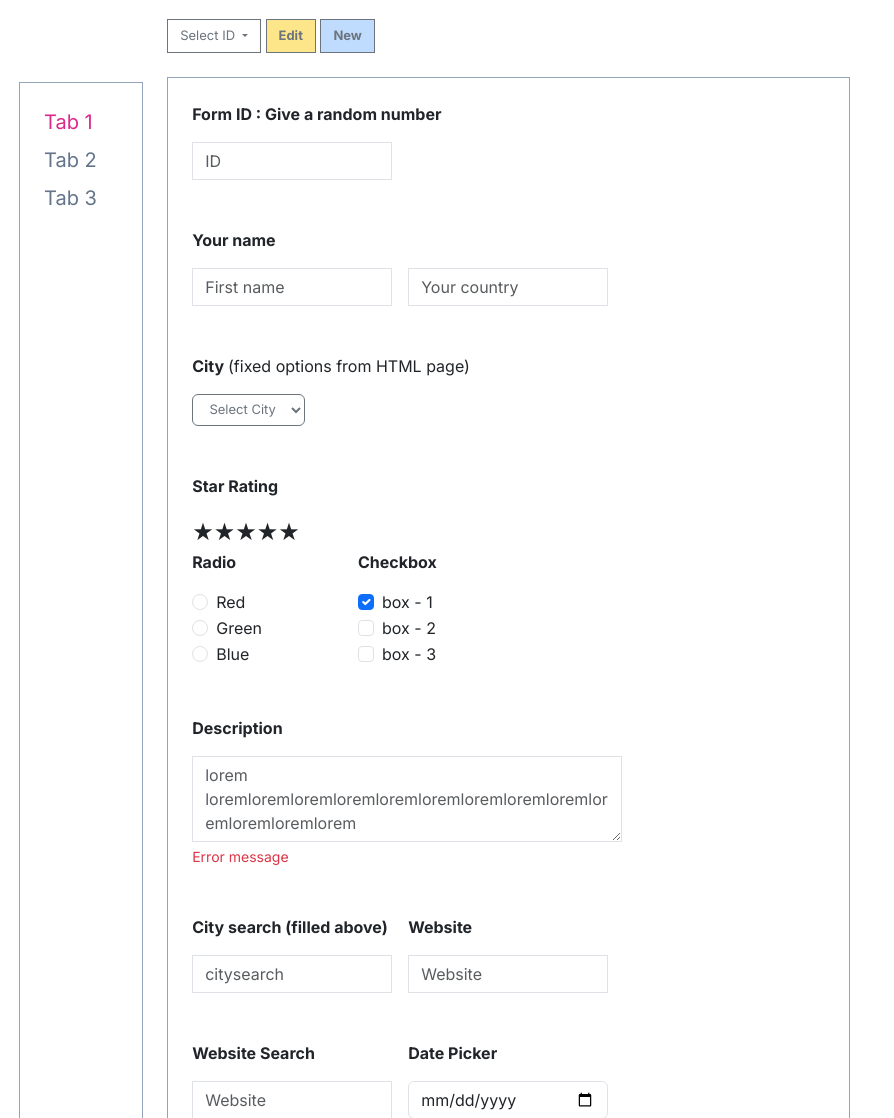
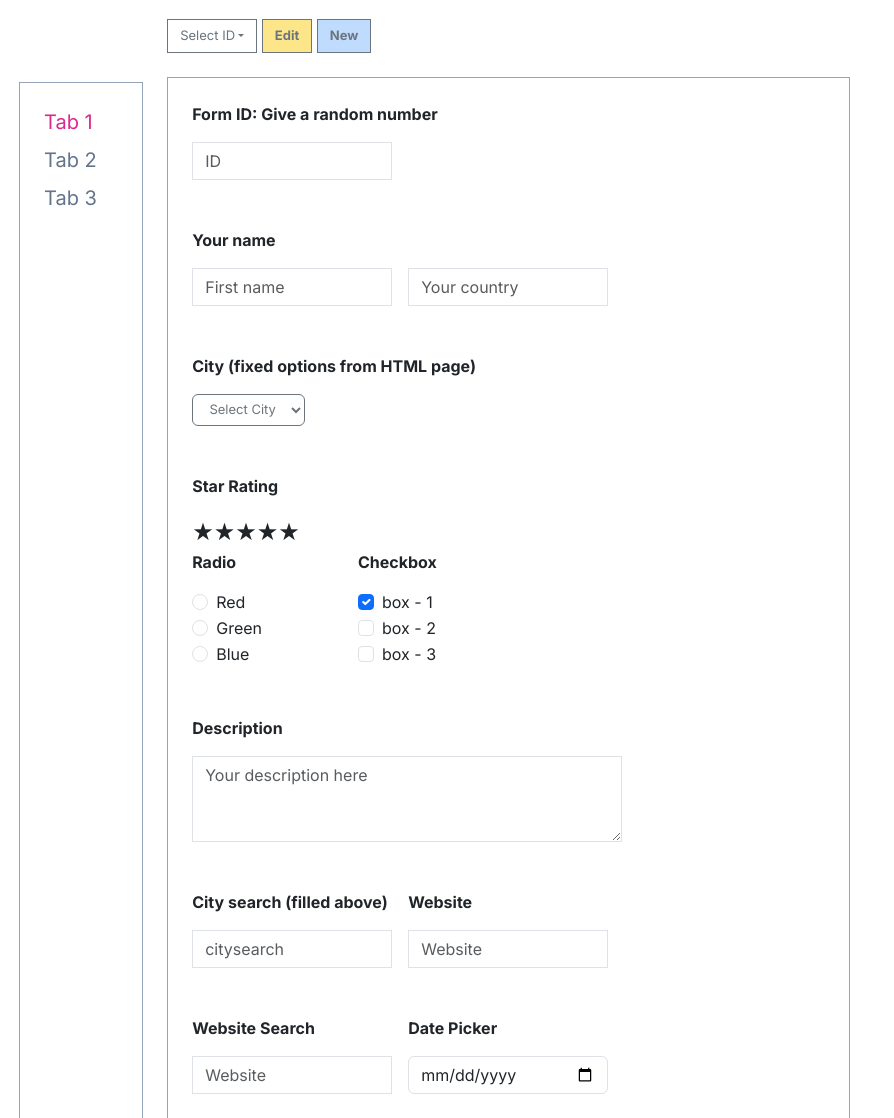
Before and after one commit to sachnaror/formproject, a Django app: page /tab1/ in a window 1280 px wide. Shown: the part 56-1174 px from the top of the page, without its empty margins (0-894 px from the left). Run offline with Django 4.2, Linux system fonts and the light colour scheme; parts of the project's set-up code (start-up, migrations or seed data) failed here and were passed over.

Commit message:
typing commit message is most boring part

```diff
--- a/form1/templates/Tab1.html
+++ b/form1/templates/Tab1.html
@@ -7,18 +7,20 @@
     <link rel="stylesheet" href="https://cdn.jsdelivr.net/npm/bootstrap@5.3.0/dist/css/bootstrap.min.css" />
     <link rel="stylesheet" href="https://cdnjs.cloudflare.com/ajax/libs/font-awesome/4.7.0/css/font-awesome.min.css" />
     <link rel="stylesheet" href="{% static 'style.css' %}" />
-
     <title>bootstrap-forms</title>
 </head>
+<body>
+    <form method="post">
+        {% csrf_token %}
+        <!-- Navigation Bar -->
+        <nav class="bg-blue-100 fs-6 nav-padding py-3">
+            {{ user_email }} (GH: {{ user_id }})
+            <a href="{% url 'login' %}" class="btn btn-outline-secondary bg-red fw-bolder ms-auto logout">Logout</a>
+        </nav>
 
-  <body>
-    <form  method="post"> {% csrf_token %}
-    <nav class="bg-blue-100 fs-6 nav-padding py-3"> {{ user_email }} (GH: {{ user_id }})
-      {% comment %} <button class="btn btn-outline-secondary bg-red fw-bolder ms-auto logout">Logout</button> {% endcomment %}
-      <a href="{% url 'login' %}" class="btn btn-outline-secondary bg-red fw-bolder ms-auto logout">Logout</a>
-
-    </nav>
+        <!-- Main Grid Layout -->
         <div class="grid mb-5">
+            <!-- Tab Section -->
             <div class="width-10">
                 <div class="border-custom tab-custom-style p-4">
                     <div role="button" class="mb-2 tab-active cursor-pointer">Tab 1</div>
@@ -26,296 +28,157 @@
                     <div role="button" class="tab-normal">Tab 3</div>
                 </div>
             </div>
+
+            <!-- Main Content Section -->
             <div class="width-60">
+                <!-- Action Buttons -->
                 <div class="d-flex justify-content-between">
-
-          {% comment %} <div class="form-check form-switch">
-            <label class="form-check-label fs-6 text-dark" for="flexSwitchCheckChecked">Auto Save</label>
-            <input class="form-check-input" type="checkbox" id="flexSwitch" checked />
-          </div> {% endcomment %}
-
-
                     <div>
                         <div class="dropdown d-inline">
-              <button class="btn btn-outline-secondary dropdown-toggle custom-dropdown" type="button" id="dropdownMenuButton1" data-bs-toggle="dropdown" aria-expanded="false"> Select ID </button>
+                            <button class="btn btn-outline-secondary dropdown-toggle custom-dropdown" type="button" id="dropdownMenuButton1" data-bs-toggle="dropdown" aria-expanded="false">Select ID</button>
                             <ul class="dropdown-menu" aria-labelledby="dropdownMenuButton1">
-                  <li>
-                      <a class="dropdown-item" href="#" onclick="selectDropdownItem('1')">1</a>
-                  </li>
-                  <li>
-                      <a class="dropdown-item" href="#" onclick="selectDropdownItem('2')">2</a>
-                  </li>
-                  <li>
-                      <a class="dropdown-item" href="#" onclick="selectDropdownItem('3')">3</a>
-                  </li>
+                                <li><a class="dropdown-item" href="#" onclick="selectDropdownItem('1')">1</a></li>
+                                <li><a class="dropdown-item" href="#" onclick="selectDropdownItem('2')">2</a></li>
+                                <li><a class="dropdown-item" href="#" onclick="selectDropdownItem('3')">3</a></li>
                             </ul>
                         </div>
-
                         <button type="button" class="btn btn-outline-secondary bg-yellow fw-bolder" id="editButton">Edit</button>
                         <button type="button" class="btn btn-outline-secondary bg-green fw-bolder" id="saveButton" style="display: none;">Save</button>
                         <button type="button" class="btn btn-outline-secondary fw-bolder" id="cancelButton" style="display: none;">Cancel</button>
-
-
-            {% comment %} <svg id="deleteButton" xmlns="http://www.w3.org/2000/svg" width="14" height="18" viewBox="0 0 14 18" fill="none" class="mx-3">
-              <path d="M14 1H10.5L9.5 0H4.5L3.5 1H0V3H14M1 16C1 16.5304 1.21071 17.0391 1.58579 17.4142C1.96086 17.7893 2.46957 18 3 18H11C11.5304 18 12.0391 17.7893 12.4142 17.4142C12.7893 17.0391 13 16.5304 13 16V4H1V16Z" fill="black" />
-            </svg> {% endcomment %}
-
-            <button type="button" class="btn btn-outline-secondary bg-blue-200 fw-bolder"> New </button>
+                        <button type="button" class="btn btn-outline-secondary bg-blue-200 fw-bolder">New</button>
                     </div>
                 </div>
+
+                <!-- Form Fields -->
                 <div class="mt-4 border-custom p-4 pb-5">
-
+                    <!-- Form ID Field -->
                     <div class="mb-5">
-            <p class="fw-bolder"> Form ID : Give a random number <span class="fw-normal"></span>
-            </p>
-
-            <input type="number" name="digit" class="form-control width-200 border-radius" id="isd" aria-describedby="idHelp" placeholder="ID" pattern="\d*" />
-
-            {% comment %} <div id="idlHelp" class="form-text text-danger">Error message</div> {% endcomment %}
+                        <p class="fw-bolder">Form ID: Give a random number</p>
+                        <input type="number" name="digit" class="form-control width-200 border-radius" id="isd" placeholder="ID" pattern="\d*" />
                     </div>
 
+                    <!-- Name and Country Fields -->
                     <div class="mb-5">
-            <p class="fw-bolder"> Your name <span class="fw-normal">  </span>
-            </p>
+                        <p class="fw-bolder">Your name</p>
                         <div class="d-flex gap-3 align-items-center">
-              <input type="text" name="name" class="form-control width-200 border-radius" id="id" aria-describedby="idHelp" placeholder="First name" />
-              <input type="text" name="country" class="form-control width-200 border-radius" id="idd" aria-describedby="iddHelp" placeholder="Your country" />
-
-              {% comment %} <div class="form-check form-switch">
-                <input class="form-check-input" type="checkbox" id="flexSwitch" checked />
-              </div> {% endcomment %}
-
+                            <input type="text" name="name" class="form-control width-200 border-radius" id="id" placeholder="First name" />
+                            <input type="text" name="country" class="form-control width-200 border-radius" id="idd" placeholder="Your country" />
                         </div>
-        {% comment %} <div id="idlsdHelp" class="form-text text-danger">Error message</div> {% endcomment %}
                     </div>
 
-
-
+                    <!-- City Dropdown -->
                     <div class="mb-5">
-            <p class="fw-bolder" name="city"> City <span class="fw-normal"> (fixed options from HTML page) </span></p>
-            <div class="dropdown d-inline w-150">
-                <select name="city" id="dropdownMenuButton2" class="btn btn-outline-secondary dropdown-toggle" data-bs-toggle="dropdown" aria-expanded="false">
+                        <p class="fw-bolder">City (fixed options from HTML page)</p>
+                        <select name="city" id="dropdownMenuButton2" class="btn btn-outline-secondary dropdown-toggle">
                             <option value="None">Select City</option>
-
                             <option value="delhi">Delhi</option>
                             <option value="gurgaon">Gurgaon</option>
                             <option value="bangalore">Bangalore</option>
                         </select>
                     </div>
-          </div>
-<p class="fw-bolder"> Star Rating</p>
+
+                    <!-- Star Rating -->
+                    <p class="fw-bolder">Star Rating</p>
                     <div class="star_rating_card">
-      <span onclick="fun(1)"
-            class="star">★
-      </span>
-      <span onclick="fun(2)"
-            class="star">★
-      </span>
-      <span onclick="fun(3)"
-            class="star">★
-      </span>
-      <span onclick="fun(4)"
-            class="star">★
-      </span>
-      <span onclick="fun(5)"
-            class="star">★
-      </span>
+                        <span onclick="fun(1)" class="star">★</span>
+                        <span onclick="fun(2)" class="star">★</span>
+                        <span onclick="fun(3)" class="star">★</span>
+                        <span onclick="fun(4)" class="star">★</span>
+                        <span onclick="fun(5)" class="star">★</span>
                     </div>
                     <input type="hidden" id="rating" name="rating" value="5">
 
-
-
+                    <!-- Radio and Checkbox Fields -->
                     <div class="mb-5">
                         <div class="d-flex gap-5">
+                            <!-- Radio Options -->
                             <div class="me-5">
                                 <p class="fw-bolder d-inline-block me-2">Radio</p>
                                 <div class="form-check">
                                     <input class="form-check-input" type="radio" name="color" value="red" id="flexRadioDefault1" />
-                  <label class="form-check-label" for="flexRadioDefault1"> Red </label>
+                                    <label class="form-check-label" for="flexRadioDefault1">Red</label>
                                 </div>
                                 <div class="form-check">
                                     <input class="form-check-input" type="radio" name="color" value="green" id="flexRadioDefault2" />
-                  <label class="form-check-label" for="flexRadioDefault2"> Green </label>
+                                    <label class="form-check-label" for="flexRadioDefault2">Green</label>
                                 </div>
                                 <div class="form-check">
                                     <input class="form-check-input" type="radio" name="color" value="blue" id="flexRadioDefault3" />
-                  <label class="form-check-label" for="flexRadioDefault3" > Blue </label>
+                                    <label class="form-check-label" for="flexRadioDefault3">Blue</label>
                                 </div>
                             </div>
+                            <!-- Checkbox Options -->
                             <div>
                                 <p class="fw-bolder d-inline-block me-2">Checkbox</p>
                                 <div class="form-check">
-                  <input class="form-check-input" type="checkbox"  id="flexCheckDefault" checked="checked" name="box1"/>
-                  <label class="form-check-label" for="flexCheckDefault"> box - 1 </label>
+                                    <input class="form-check-input" type="checkbox" id="flexCheckDefault" checked="checked" name="box1"/>
+                                    <label class="form-check-label" for="flexCheckDefault">box - 1</label>
                                 </div>
                                 <div class="form-check">
                                     <input class="form-check-input" type="checkbox" id="flexCheckDefault" name="box2"/>
-                  <label class="form-check-label" for="flexCheckDefault"> box - 2 </label>
+                                    <label class="form-check-label" for="flexCheckDefault">box - 2</label>
                                 </div>
                                 <div class="form-check">
-                  <input class="form-check-input" type="checkbox"  id="flexCheckDefault" name="box3" />
-                  <label class="form-check-label" for="flexCheckDefault"> box - 3 </label>
-                </div>
-              </div>
-            </div>
-          </div>
-          <div class="mb-5">
-            <p class="fw-bolder">Description</p>
-            <textarea class="form-control border-radius textarea-width" name="descrip" id="exampleFormControlTextarea1" rows="3" placeholder="lorem loremloremloremloremloremloremloremloremloremloremloremloremlorem"></textarea>
-            <div id="idlHelp" class="form-text text-danger">Error message</div>
-          </div>
-          <div class="mb-5">
-            <div class="d-flex gap-3 align-items-center">
-              <div>
-                <p class="fw-bolder">City search (filled above)</p>
-                <input type="url" name="citysearch" class="form-control width-200 border-radius" id="iasggdd" aria-describedby="idHelp" placeholder="citysearch" />
-                {% comment %} <div id="iasdd" class="form-text text-danger"> Error message </div> {% endcomment %}
-              </div>
-              <div>
-                <p class="fw-bolder">Website </p>
-                <input type="text" class="form-control width-200 border-radius" id="id" aria-describedby="idHelp" placeholder="Website" />
-                {% comment %} <div id="idlHelp" class="form-text text-danger"> Error message </div> {% endcomment %}
-              </div>
-            </div>
-          </div>
-          <div class="mb-5">
-            <div class="d-flex gap-3 align-items-center">
-              <div>
-                <p class="fw-bolder">Website Search</p>
-                <input type="text" class="form-control width-200 border-radius" id="id" aria-describedby="idHelp" placeholder="Website" />
-                {% comment %} <div id="idlHelp" class="form-text text-danger"> Error message </div> {% endcomment %}
-              </div>
-              <div>
-                <p class="fw-bolder">Date Picker</p>
-                <input id="startDate" class="form-control width-200" type="date" />
-                {% comment %} <div id="idlHelp" class="form-text text-danger"> Error message </div> {% endcomment %}
+                                    <input class="form-check-input" type="checkbox" id="flexCheckDefault" name="box3" />
+                                    <label class="form-check-label" for="flexCheckDefault">box - 3</label>
                                 </div>
                             </div>
                         </div>
                     </div>
 
-
-
-    <div class="d-flex mt-4 justify-content-between">
-          <div>
-            {% comment %} <input type="submit" value="login" class="btn btn-block btn-info" /> {% endcomment %}
-
-            <input type="submit" value="save"  class="btn btn-outline-secondary fw-bolder"></button>
-            <button type="button" class="btn btn-outline-secondary fw-bolder"> Save via API </button>
-          </div>
-          <button type="button" id="nextBButton" class="btn btn-outline-secondary bg-green fw-bolder">Next</button>
-
+                    <!-- Description Field -->
+                    <div class="mb-5">
+                        <p class="fw-bolder">Description</p>
+                        <textarea class="form-control border-radius textarea-width" name="descrip" id="exampleFormControlTextarea1" rows="3" placeholder="Your description here"></textarea>
                     </div>
 
-
+                    <!-- Additional Fields -->
+                    <div class="mb-5">
+                        <div class="d-flex gap-3 align-items-center">
+                            <!-- City Search Field -->
+                            <div>
+                                <p class="fw-bolder">City search (filled above)</p>
+                                <input type="url" name="citysearch" class="form-control width-200 border-radius" id="iasggdd" placeholder="citysearch" />
                             </div>
-
-
-
-
-
-{% comment %}
-
-      <div class="width-30">
-        <div class="d-flex justify-content-between">
-          <div class="dropdown d-inline">
-            <button class="btn btn-outline-secondary dropdown-toggle custom-dropdown" type="button" id="dropdownMenuButton1" data-bs-toggle="dropdown" aria-expanded="false"> Select Field Type </button>
-            <ul class="dropdown-menu" aria-labelledby="dropdownMenuButton1">
-              <li>
-                <a class="dropdown-item" href="#">Action</a>
-              </li>
-              <li>
-                <a class="dropdown-item" href="#">Another action</a>
-              </li>
-              <li>
-                <a class="dropdown-item" href="#">Something else here</a>
-              </li>
-            </ul>
-          </div>
+                            <!-- Website Field -->
                             <div>
-            <div class="dropdown d-inline">
-              <button class="btn btn-outline-secondary dropdown-toggle custom-dropdown" type="button" id="dropdownMenuButton1" data-bs-toggle="dropdown" aria-expanded="false"> Select ID </button>
-              <ul class="dropdown-menu" aria-labelledby="dropdownMenuButton1">
-                <li>
-                  <a class="dropdown-item" href="#">Action</a>
-                </li>
-                <li>
-                  <a class="dropdown-item" href="#">Another action</a>
-                </li>
-                <li>
-                  <a class="dropdown-item" href="#">Something else here</a>
-                </li>
-              </ul>
-            </div>
-            <button type="button" class="btn btn-outline-secondary bg-blue-200 font-weight-bold fw-bolder"> Fetch </button>
-            <button type="button" class="btn btn-outline-secondary bg-yellow font-weight-bold fw-bolder"> Get </button>
-          </div>
-        </div>
-        <div class="mt-4 border-custom p-4 pb-5">
-          <div style="margin-bottom: 100px">
-            <p class="fw-bolder m-0">Form ID</p>
-            <p>23</p>
-          </div>
-          <div style="margin-bottom: 120px">
-            <p class="fw-bolder m-0">Your name</p>
-            <span class="me-5">First name</span>
-            <span>Last name</span>
-          </div>
-          <div style="margin-bottom: 100px">
-            <p class="fw-bolder m-0">City</p>
-            <p>City name</p>
-          </div>
-          <div style="margin-bottom: 100px">
-            <p class="fw-bolder m-0">Star Rating</p>
-            <p>2/5</p>
-          </div>
-          <div class="mt-4 d-flex gap-5" style="margin-bottom: 100px">
-            <div>
-              <p class="fw-bolder m-0">Radio</p>
-              <p>lorem</p>
-            </div>
-            <div>
-              <p class="fw-bolder m-0">Checkbox</p>
-              <p>lorem, lorem ,lorem</p>
-            </div>
-          </div>
-          <div style="margin-bottom: 120px">
-            <p class="fw-bolder m-0">Description</p>
-            <p>lorem</p>
-          </div>
-          <div class="mt-4 d-flex gap-5" style="margin-bottom: 100px">
-            <div>
-              <p class="fw-bolder m-0">Website</p>
-              <p>lore</p>
-            </div>
-            <div>
-              <p class="fw-bolder m-0">Website name</p>
-              <p>lorem, lorem ,lorem</p>
-            </div>
-          </div>
-          <div class="mt-4 d-flex gap-5" style="margin-bottom: 80px">
-            <div>
-              <p class="fw-bolder m-0">Website Search</p>
-              <p>lore</p>
-            </div>
-            <div>
-              <p class="fw-bolder m-0">Date</p>
-              <p>lorem</p>
+                                <p class="fw-bolder">Website</p>
+                                <input type="text" class="form-control width-200 border-radius" id="id" placeholder="Website" />
                             </div>
                         </div>
                     </div>
 
- {% endcomment %}
-
-
-
-
+                    <!-- Website Search and Date Picker -->
+                    <div class="mb-5">
+                        <div class="d-flex gap-3 align-items-center">
+                            <!-- Website Search Field -->
+                            <div>
+                                <p class="fw-bolder">Website Search</p>
+                                <input type="text" class="form-control width-200 border-radius" id="id" placeholder="Website" />
+                            </div>
+                            <!-- Date Picker -->
+                            <div>
+                                <p class="fw-bolder">Date Picker</p>
+                                <input id="startDate" class="form-control width-200" type="date" />
+                            </div>
+                        </div>
                     </div>
                 </div>
 
+                <!-- Form Submission Buttons -->
+                <div class="d-flex mt-4 justify-content-between">
+                    <div>
+                        <input type="submit" value="save" class="btn btn-outline-secondary fw-bolder">
+                        <button type="button" class="btn btn-outline-secondary fw-bolder">Save via API</button>
+                    </div>
+                    <button type="button" id="nextBButton" class="btn btn-outline-secondary bg-green fw-bolder">Next</button>
+                </div>
+            </div>
+        </div>
     </form>
+
+    <!-- Scripts -->
     <script src="https://cdn.jsdelivr.net/npm/bootstrap@5.0.2/dist/js/bootstrap.bundle.min.js" integrity="sha384-MrcW6ZMFYlzcLA8Nl+NtUVF0sA7MsXsP1UyJoMp4YLEuNSfAP+JcXn/tWtIaxVXM" crossorigin="anonymous"></script>
     <script src="{% static 'main.js' %}"></script>
-
 </body>
 </html>
--- a/formproject/settings.py
+++ b/formproject/settings.py
@@ -17,6 +17,11 @@ ALLOWED_HOSTS = []
 # AUTH_USER_MODEL = 'form1.User'
 
 
+REST_FRAMEWORK = {
+    'DEFAULT_AUTHENTICATION_CLASSES': [
+        'rest_framework_simplejwt.authentication.JWTAuthentication',
+    ],
+}
 # Application definition
 
 INSTALLED_APPS = [
```
Also changed, not shown: form1/templates/tab2.html (+79 -67 lines). Lines whose indentation alone changed are shown as unchanged.
